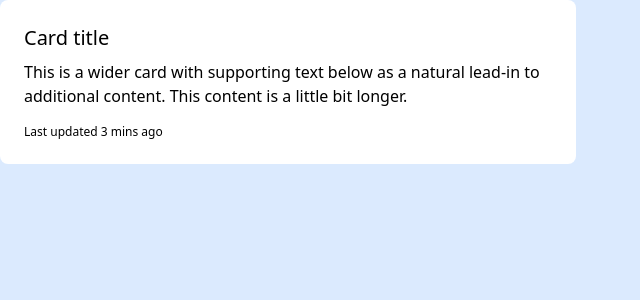
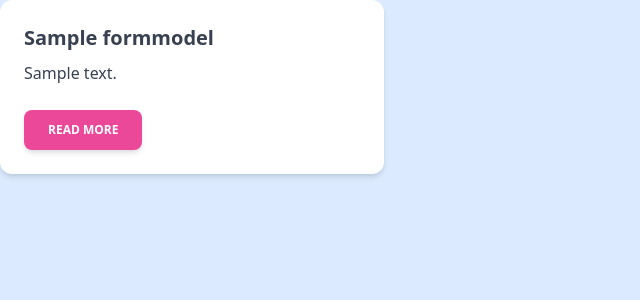
Before and after one commit to mayank0-2/notesapp, a Django app: page / in a window 1280 px wide. Shown: the part 56-356 px from the top of the page, without its empty margins (0-640 px from the left). Run offline with Django 4.2, Linux system fonts and the light colour scheme; a user stored in the database is signed in; tables that the repository leaves empty hold one stand-in row (values such as "Sample post").

Commit message:
home ui template in place

```diff
--- a/project/notesapp/home/views.py
+++ b/project/notesapp/home/views.py
@@ -1,6 +1,11 @@
 from django.shortcuts import render
-
+from newnotes.models import FormModel
 # Create your views here.
 
+
 def home_view(request) :
-    return render(request, 'home.html', {})
+    if request.user.is_authenticated :
+        data = FormModel.objects.all()
+    else :
+        data = None
+    return render(request, 'home.html', {'data': data})
--- a/project/notesapp/template/home.html
+++ b/project/notesapp/template/home.html
@@ -9,23 +9,29 @@
 
 {% include 'nav_bar.html' %}
 
-<div
-  class="flex flex-col rounded-lg bg-white shadow-[0_2px_15px_-3px_rgba(0,0,0,0.07),0_10px_20px_-2px_rgba(0,0,0,0.04)] dark:bg-neutral-700 md:max-w-xl md:flex-row">
 
-  <div class="flex flex-col justify-start p-6">
-    <h5
-      class="mb-2 text-xl font-medium text-neutral-800 dark:text-neutral-50">
-      Card title
+{%for i in data%}
+<div class="relative flex w-96 flex-col rounded-xl bg-white bg-clip-border text-gray-700 shadow-md">
+  <div class="p-6">
+    <h5 class="mb-2 block font-sans text-xl font-semibold leading-snug tracking-normal text-blue-gray-900 antialiased">
+      {{i.title}}
     </h5>
-    <p class="mb-4 text-base text-neutral-600 dark:text-neutral-200">
-      This is a wider card with supporting text below as a natural lead-in
-      to additional content. This content is a little bit longer.
+    <p class="block font-sans text-base font-light leading-relaxed text-inherit antialiased">
+      {{i.description}}
     </p>
-    <p class="text-xs text-neutral-500 dark:text-neutral-300">
-      Last updated 3 mins ago
-    </p>
+  </div>
+  <div class="p-6 pt-0">
+    <button
+      class="select-none rounded-lg bg-pink-500 py-3 px-6 text-center align-middle font-sans text-xs font-bold uppercase text-white shadow-md shadow-pink-500/20 transition-all hover:shadow-lg hover:shadow-pink-500/40 focus:opacity-[0.85] focus:shadow-none active:opacity-[0.85] active:shadow-none disabled:pointer-events-none disabled:opacity-50 disabled:shadow-none"
+      type="button"
+      data-ripple-light="true"
+    >
+      Read More
+    </button>
   </div>
 </div>
 
+<div class= "p-3"> </div>
 
+{% endfor %}
 {% endblock body %}
```
